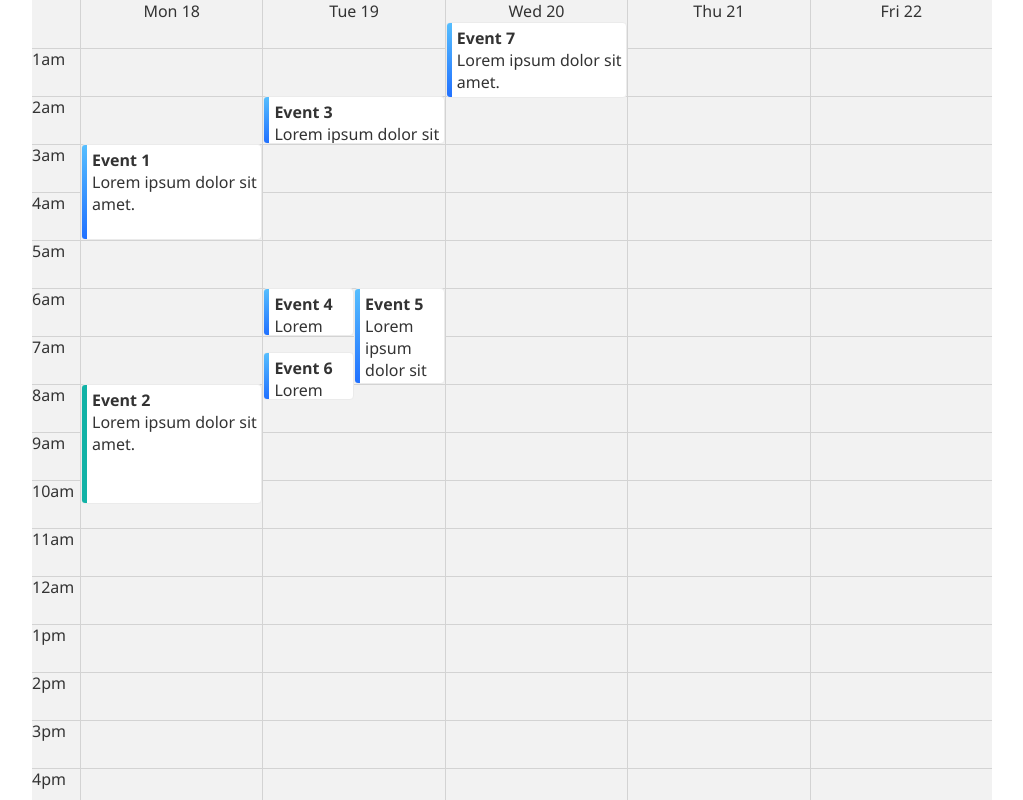
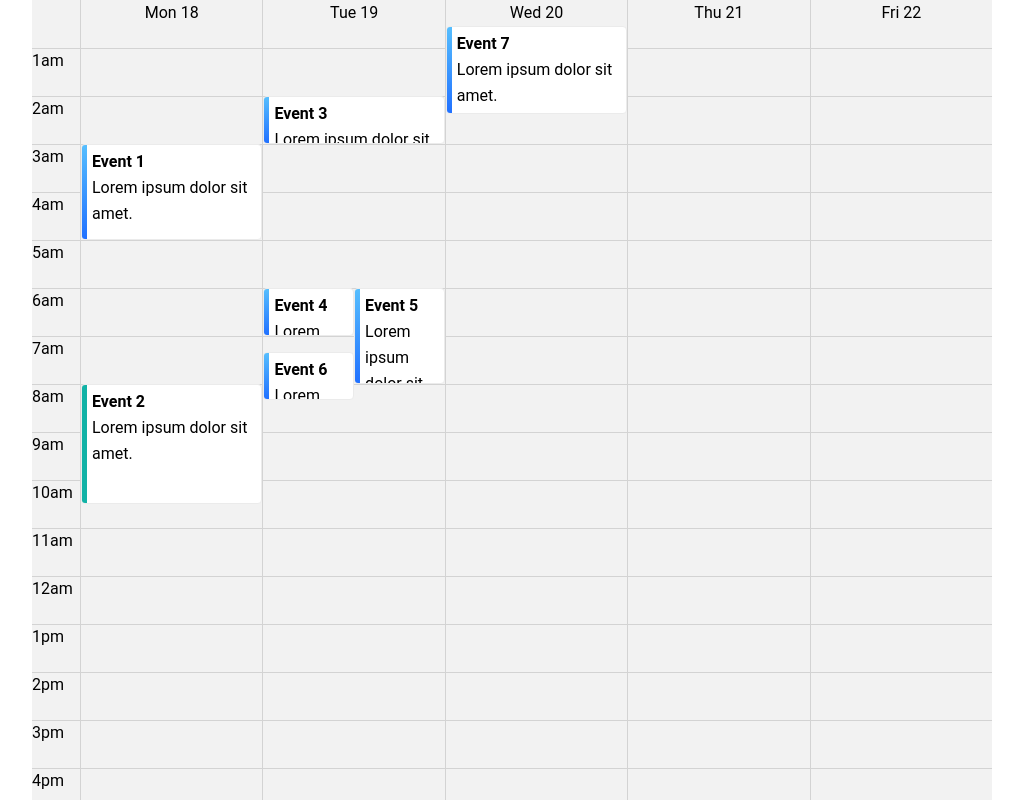
Before and after one commit to dreiv/ng-calendar, an Angular app: page / in a window 1280 px wide. Shown: the top 800 px of the page, without its empty margins (128-1151 px from the left). Built offline with nearby package versions, Linux system fonts and the light colour scheme.

Commit message:
update styles

```diff
--- a/src/styles/abstracts/_mixins.scss
+++ b/src/styles/abstracts/_mixins.scss
@@ -8,6 +8,12 @@
 @mixin box($width, $height: $width) {
   width: $width;
   height: $height;
+}
+
+@mixin circle($diameter) {
+  @include box($diameter);
+
+  border-radius: 50%;
 }
 
 @mixin margin-vert($top, $bottom: $top) {
@@ -43,6 +49,7 @@
 
 @mixin flex-center-column {
   @include flex-center;
+
   flex-direction: column;
 }
 
--- a/src/styles/abstracts/_variables.scss
+++ b/src/styles/abstracts/_variables.scss
@@ -1,13 +1,18 @@
 :root {
   /* colors */
-  --white: #fff;
-  --dark-gray: #333;
-  --highlight: #e0e0e0;
-  --main-gray: #ededed;
-  --light-gray: #f7f7f7;
-  --dark-green: #009688;
-  --light-green: #3cdf7a;
-  --info-message: rgba(225, 245, 254, 0.92);
+  --primary: #007fa3;
+  --onPrimary: #fff;
+  --surface: #fff;
+  --onSurface: #000;
+
+  /* sizes */
+  --border-radius: 0.25rem;
+  --line-height: 1.618;
+
+  /* duration */
+  --short: 0.2s;
+  --medium: 0.5s;
+  --long: 1s;
 }
 
 /* Responsive Variables */
--- a/src/styles/base/_typography.scss
+++ b/src/styles/base/_typography.scss
@@ -1,5 +1,11 @@
 body {
-  color: var(--dark-gray);
-  font-family: Segoe UI, Helvetica Neue, Helvetica, Lucida Grande, Arial, Ubuntu,
-    Cantarell, Fira Sans, sans-serif;
+  color: var(--onSurface);
+  font-family: 'Roboto', 'Segoe UI', BlinkMacSystemFont, system-ui,
+    -apple-system sans-serif;
+  line-height: var(--line-height);
+
+  background-color: var(--surface);
+
+  -webkit-font-smoothing: antialiased;
+  -moz-osx-font-smoothing: grayscale;
 }
```
